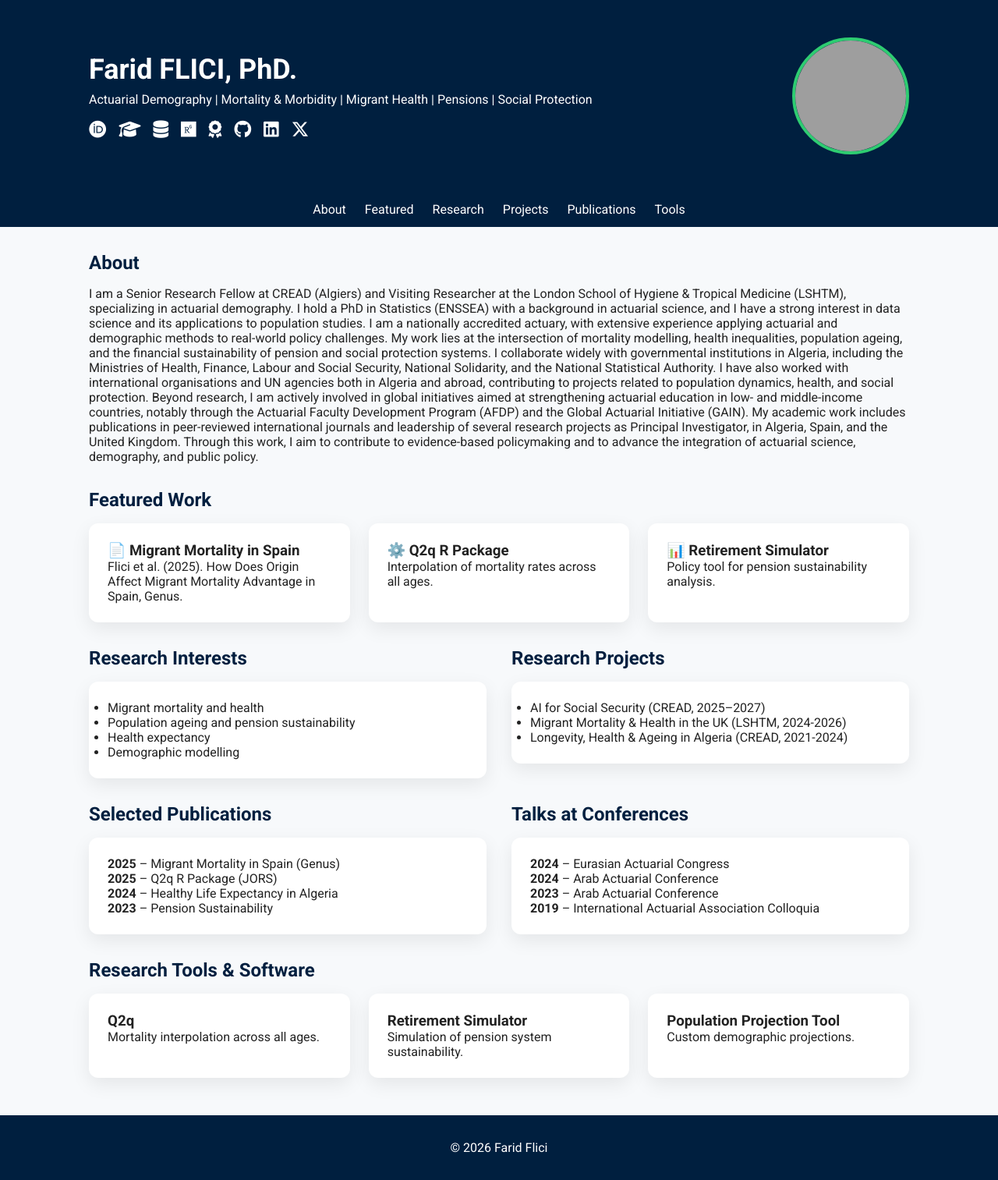
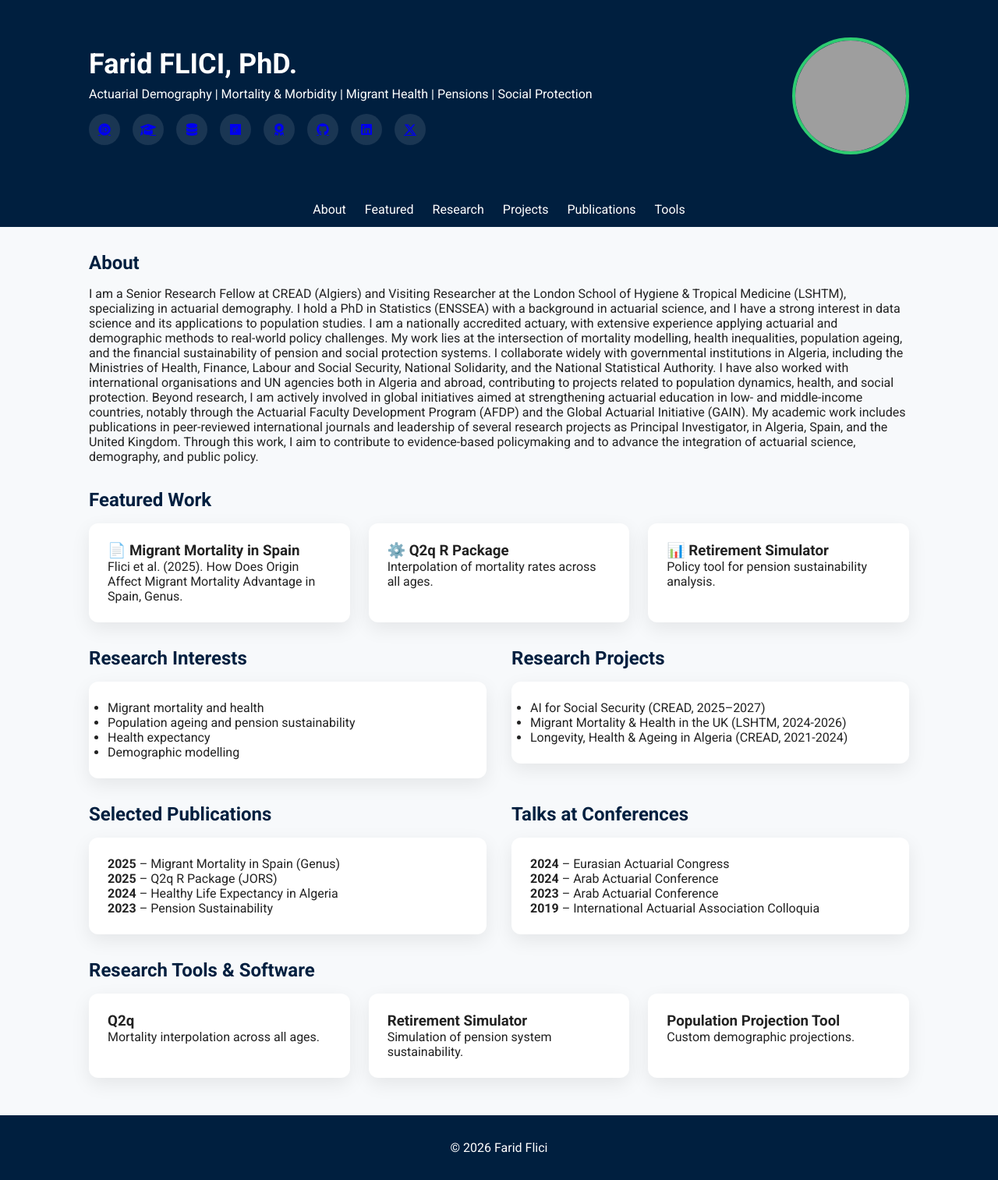
Before and after one commit to Farid-FLICI/farid-flici.github.io, a Jekyll site: the page index2.html, which Jekyll copies as it is, in a window 1280 px wide. Shown: the whole page at 78% size. Built offline with Jekyll 4.4.1, drawn with Linux system fonts in a browser that asks for light colours; grey boxes are pictures that could not be loaded.

Commit message:
Update index2.html

```diff
--- a/index2.html
+++ b/index2.html
@@ -91,16 +91,22 @@ header{
   flex-wrap: wrap;
 }
 
-.social-icons a {
-  color: white;
-  font-size: 1.4rem;
-  transition: 0.3s;
+  .social-icons a {
+  width: 40px;
+  height: 40px;
+  display: flex;
+  align-items: center;
+  justify-content: center;
+  background: rgba(255,255,255,0.1);
+  border-radius: 50%;
 }
 
 .social-icons a:hover {
   color: var(--green);
   transform: translateY(-2px);
 }
+
+
 
 /* NAV */
 nav{
```
